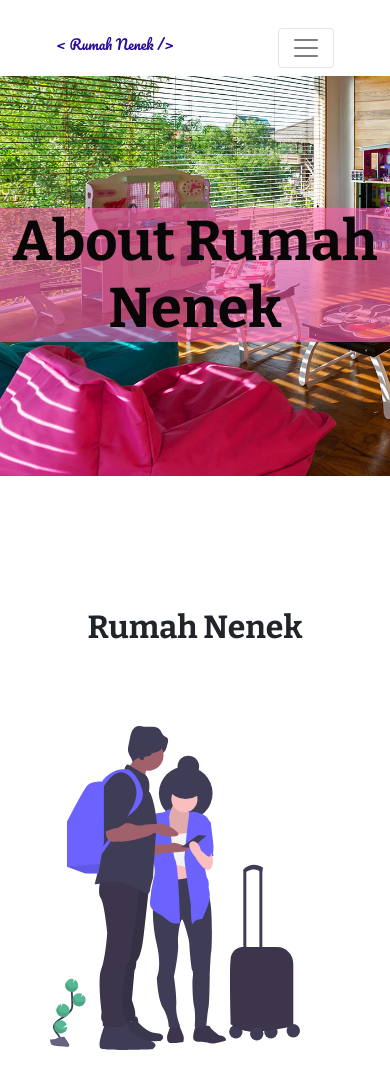
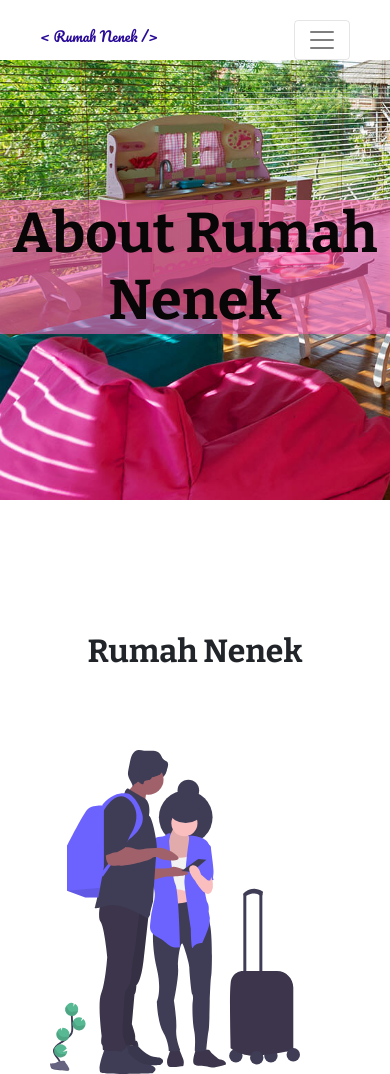
Before and after one commit to Yonkou2020/Ptnginapsantuy, a plain HTML site: page page2.html in a window 390 px wide. Shown: the top 1074 px of the page. Drawn offline with nearby package versions, Linux system fonts and the light colour scheme.

Commit message:
responsive

```diff
--- a/page2.css
+++ b/page2.css
@@ -19,8 +19,13 @@ h2 {
 a {
     color: white;
 }
+
 #navbar {
-    margin: 20px 40px 0 40px;
+    padding: 20px 40px 0 40px;
+    position: fixed;
+    width: 100%;
+    z-index: 10;
+    background-color: white;
 }
 #sign {
     margin-right: 10px;
@@ -31,7 +36,8 @@ a {
     background-image: url(./image/honeymoon-head.jpg);
     background-size: cover;
     background-repeat: no-repeat;
-    height: 400px;
+    height: 500px;
+    padding: 100px 0;
 }
 p {
     font-family: sans-serif;
--- a/team.css
+++ b/team.css
@@ -25,7 +25,11 @@ a {
     color: white;
 }
 #navbar {
-    margin: 20px 40px 0 40px;
+    padding: 20px 40px 0 40px;
+    position: fixed;
+    width: 100%;
+    z-index: 10;
+    background-color: white;
 }
 #sign {
     margin-right: 10px;
@@ -198,7 +202,7 @@ footer {
     justify-content: center;
     align-items: center;
     flex-direction: column;
-    padding: 50px 0;
+    padding: 150px 0 100px 0;
 }
 .text-section-2 {
     display: flex;
```
Also changed, not shown: index.html (+8 -8 lines).
